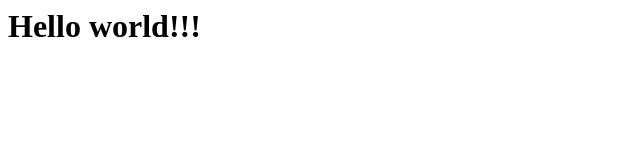
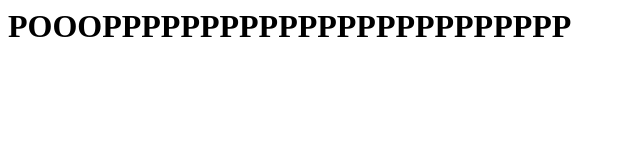
Before and after one commit to Britney-Diboll/abcd, a plain HTML site: page index.html in a window 1280 px wide. Shown: the whole page, without its empty margins (0-640 px from the left). Drawn offline with Linux system fonts and the light colour scheme.

Commit message:
my message here

```diff
--- a/index.html
+++ b/index.html
@@ -5,6 +5,6 @@
     <title>Document</title>
 </head>
 <body>
-    <h1>Hello world!!!</h1>
+    <h1>POOOPPPPPPPPPPPPPPPPPPPPPPPP</h1>
 </body>
 </html>
```
